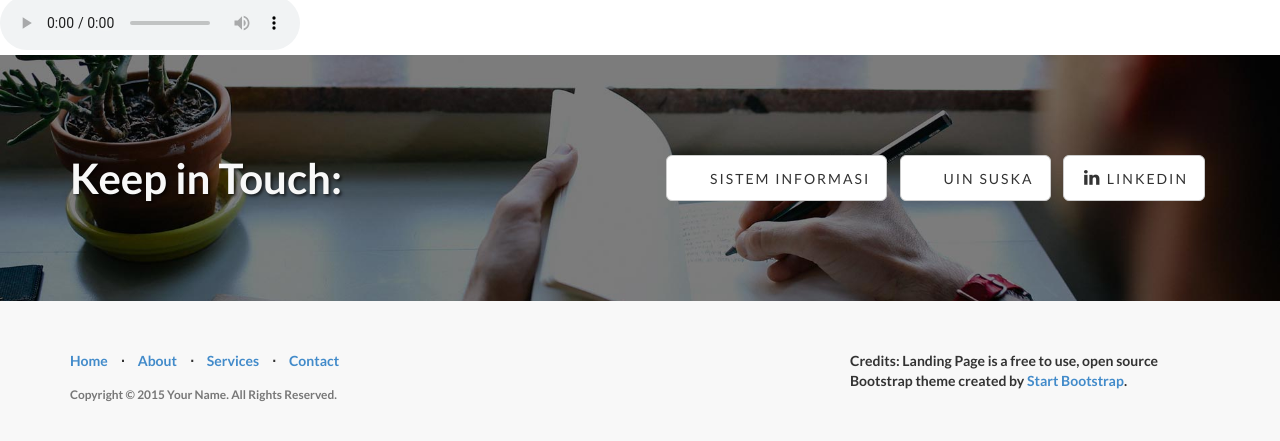
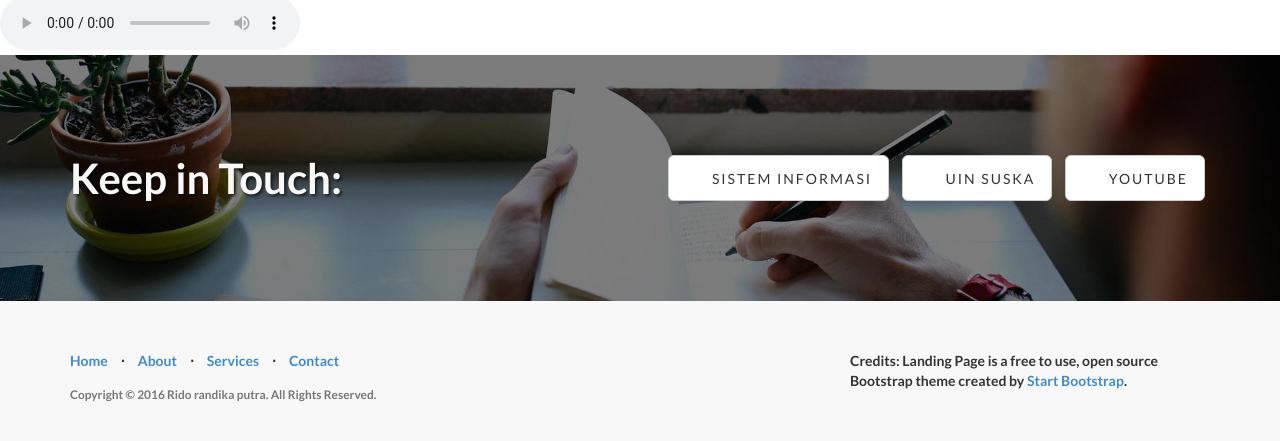
Before and after one commit to nopriwahyudi2111/nopriwahyudi2111.github.io, a Jekyll site: the page built from index.html, in a window 1280 px wide and 900 px high, scrolled down 3363 px, cut to the strip 447-888 px from the top of the window. Built offline with Jekyll 4.4.1, drawn with Linux system fonts in a browser that asks for light colours; some of the changed text lies outside the part shown.

Commit message:
sirup marjan uenak oii

```diff
--- a/_config.yml
+++ b/_config.yml
@@ -10,7 +10,7 @@ description: > # "Write an awesome description for your new site here.
   You can edit this line in _config.yml. It will appear in your document
   head meta (for Google search results) and in your feed.xml site
   description.
-copyright: 'Copyright &copy; 2015 Your Name. All Rights Reserved.'
+copyright: 'Copyright &copy; 2016 Rido randika putra. All Rights  Reserved.'
 credits: 'Credits: Landing Page is a free to use, open source Bootstrap theme created by <a href="http://startbootstrap.com/">Start Bootstrap</a>.'
 
 # ----------------------- #
@@ -30,5 +30,5 @@ social:
     url: http://sif.uin-suska.ac.id/
   - title: UIN SUSKA
     url: http://uin-suska.ac.id/
-  - title: linkedin
-    url:
+  - title: YOUTUBE
+    url: http://youtube.com
--- a/_includes/header.html
+++ b/_includes/header.html
@@ -18,7 +18,7 @@
                     <a class="page-scroll" href="#about">About</a>
                 </li>
                 <li>
-                    <a class="page-scroll" href="#services">Services</a>
+                    <a class="page-scroll" href="#services">Galery</a>
                 </li>
                 <li>
                     <a class="page-scroll" href="#contact">Contact</a>
```
Also changed, not shown: 1 other file.
